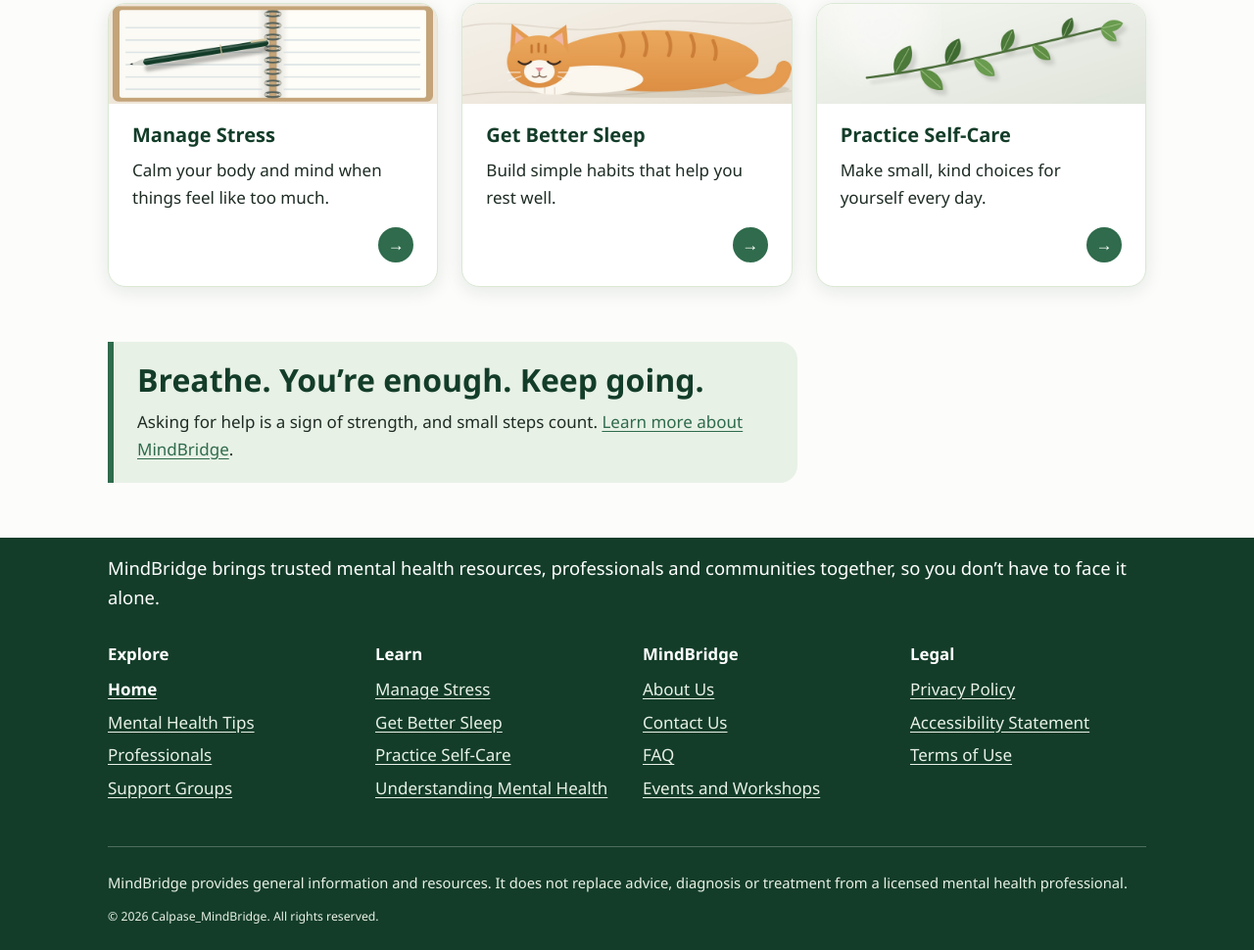
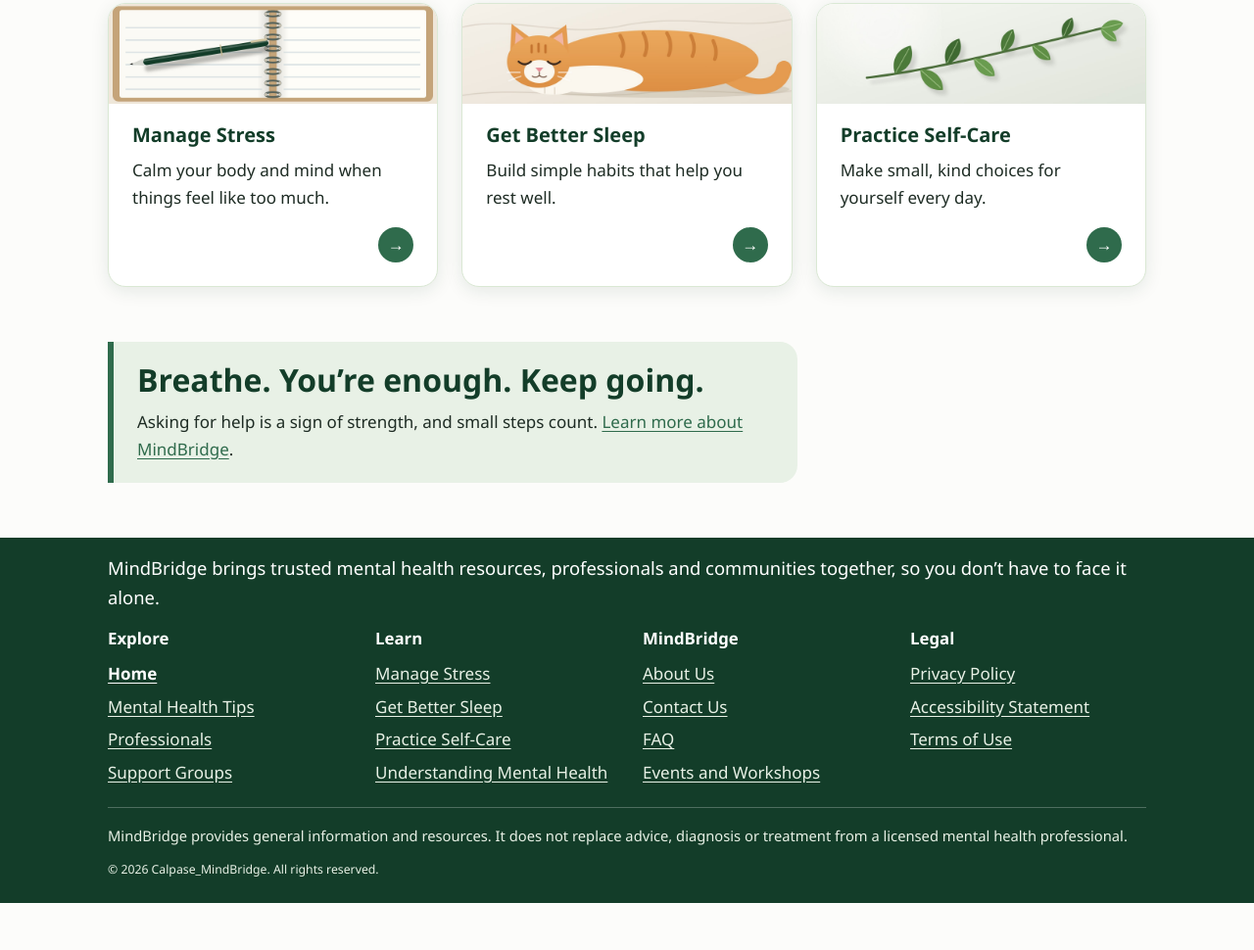
Before and after one commit to 20260536/HUMCOM1_Finals, a plain HTML site: page index.html in a window 1280 px wide. Shown: the part 1306-2276 px from the top of the page at 98% size. After the commit the page ends 2228 px from the top, so only its background shows below. Drawn offline with Linux system fonts and the light colour scheme.

Commit message:
cleaned layout.css

```diff
--- a/css/layout.css
+++ b/css/layout.css
@@ -96,7 +96,6 @@ main > section.hero {
 }
 
 .footer-intro {
-  margin-bottom: 2rem;
   font-size: 1.15rem;
   color: var(--white);
 }
@@ -137,8 +136,8 @@ main > section.hero {
 }
 
 .footer-note {
-  margin-top: 2.5rem;
-  padding-top: 1.5rem;
+  margin-top: 1rem;
+  padding-top: 1rem;
   border-top: 1px solid rgba(255, 255, 255, 0.25);
   font-size: 0.92rem;
 }
```
